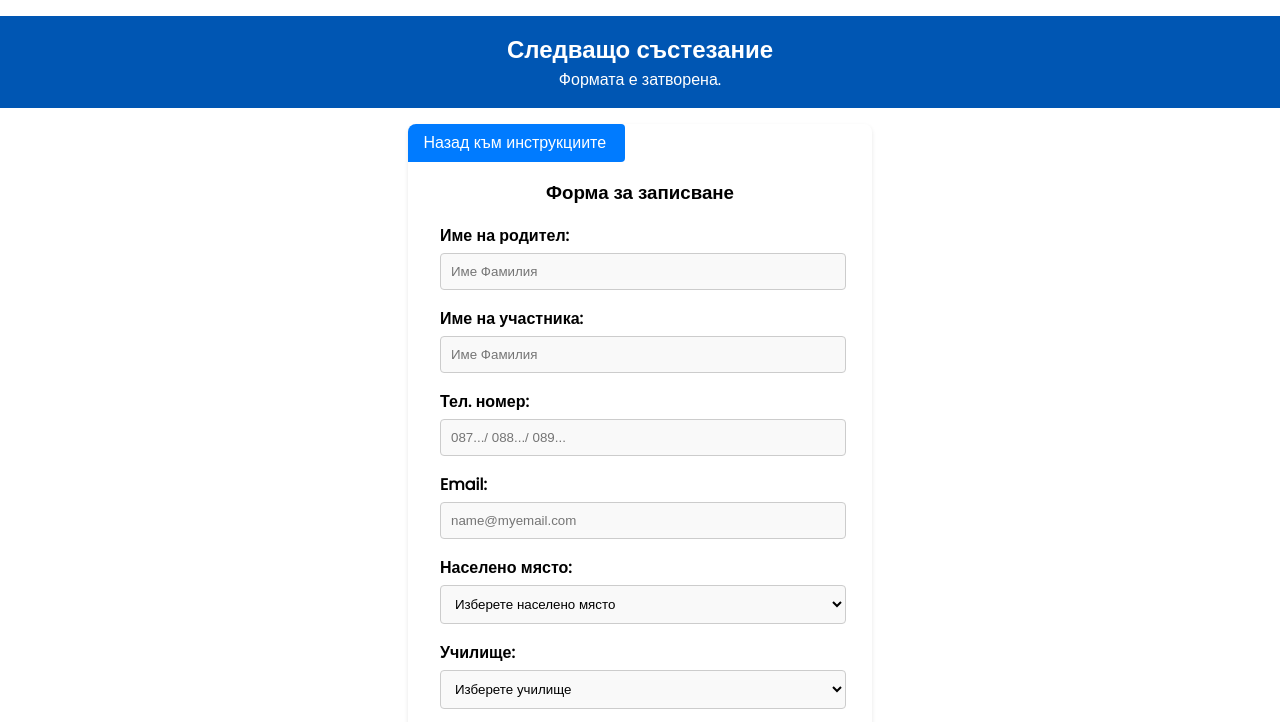
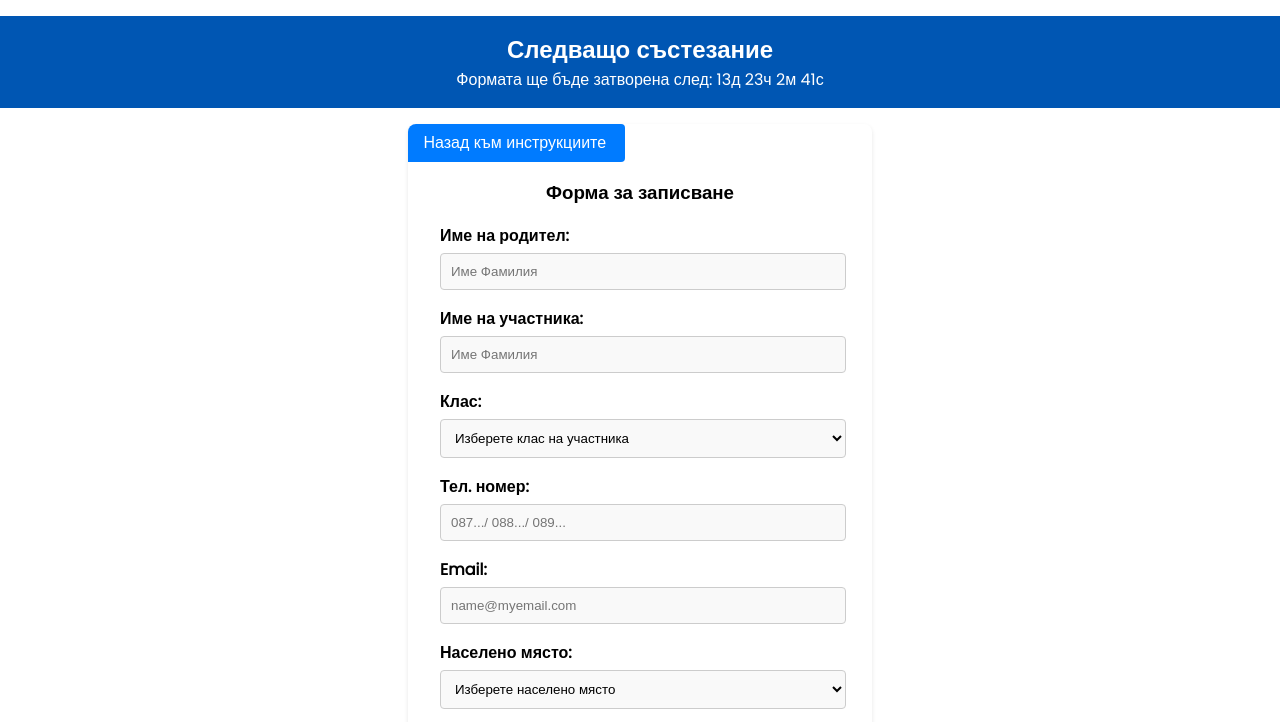
Before and after one commit to BozhidarYordanov54/SMB_Website, a plain HTML site: page contestSignUp.html in a window 1280 px wide. Both pictures are taken after a click on the button "Напред към записване". Shown: the part 37-759 px from the top of the page. Drawn offline with Linux system fonts and the light colour scheme.

Commit message:
Update
Added grades to contestSignUp.html

```diff
--- a/contestSignUp.html
+++ b/contestSignUp.html
@@ -120,6 +120,22 @@
                     <input type="text" placeholder="Име Фамилия" id="competitors-name" name="Участник" autocomplete="off" required>
                 </div>
                 <div class="form-group">
+                    <label for="grade">Клас:</label>
+                    <div class="custom-select">
+                        <select name="Клас" id="grade">
+                            <option value="">Изберете клас на участника</option>
+                            <option value="1">1</option>
+                            <option value="2">2</option>
+                            <option value="3">3</option>
+                            <option value="4">4</option>
+                            <option value="5">5</option>
+                            <option value="6">6</option>
+                            <option value="7">7</option>
+                            <option value="8">8</option>
+                        </select>
+                    </div>
+                </div>
+                <div class="form-group">
                     <label for="phone-number">Тел. номер:</label>
                     <input type="text" placeholder="087.../ 088.../ 089..." name="Тел. номер" id="phone-number" autocomplete="off" required>
                 </div>
--- a/css/signup-page.css
+++ b/css/signup-page.css
@@ -49,7 +49,7 @@ label {
     margin-top: 1em;
 }
 
-input[type="text"], #city, #school-name {
+input[type="text"], #city, #school-name, #grade {
     width: 100%;
     padding: 10px;
     border: 1px solid #ccc;
--- a/js/updateSubmitButton_v1.0.0.js
+++ b/js/updateSubmitButton_v1.0.0.js
@@ -1,6 +1,6 @@
 // Set the dates for form open and close
 var formOpenDate = new Date("2023-08-31T06:00:00+03:00"); // EEST (UTC+3)
-var formCloseDate = new Date("2023-09-15T21:00:00+03:00"); // EEST (UTC+3)
+var formCloseDate = new Date("2023-10-12T21:00:00+03:00"); // EEST (UTC+3)
 
 var isFormOpen = '';
 
```
